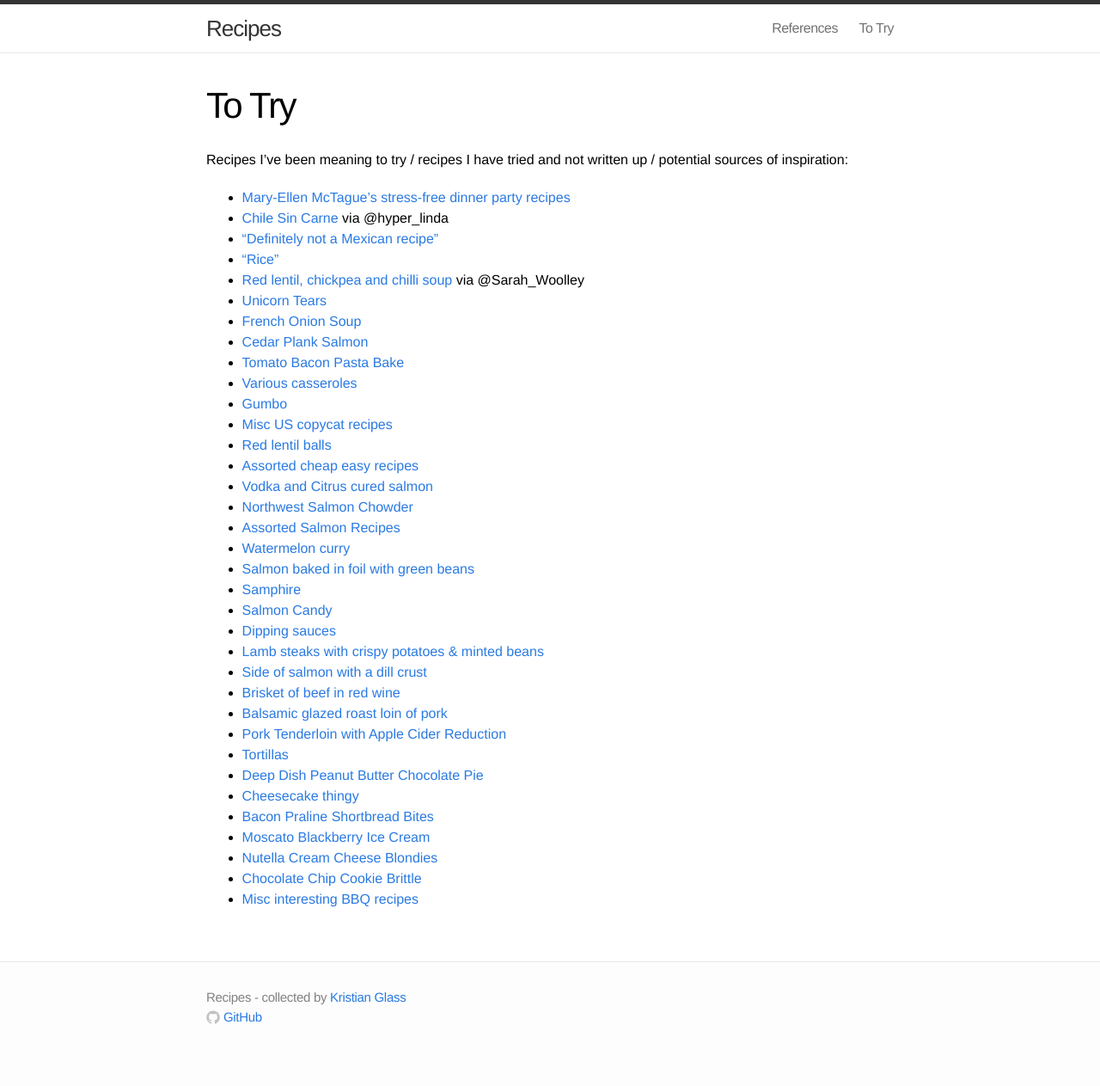
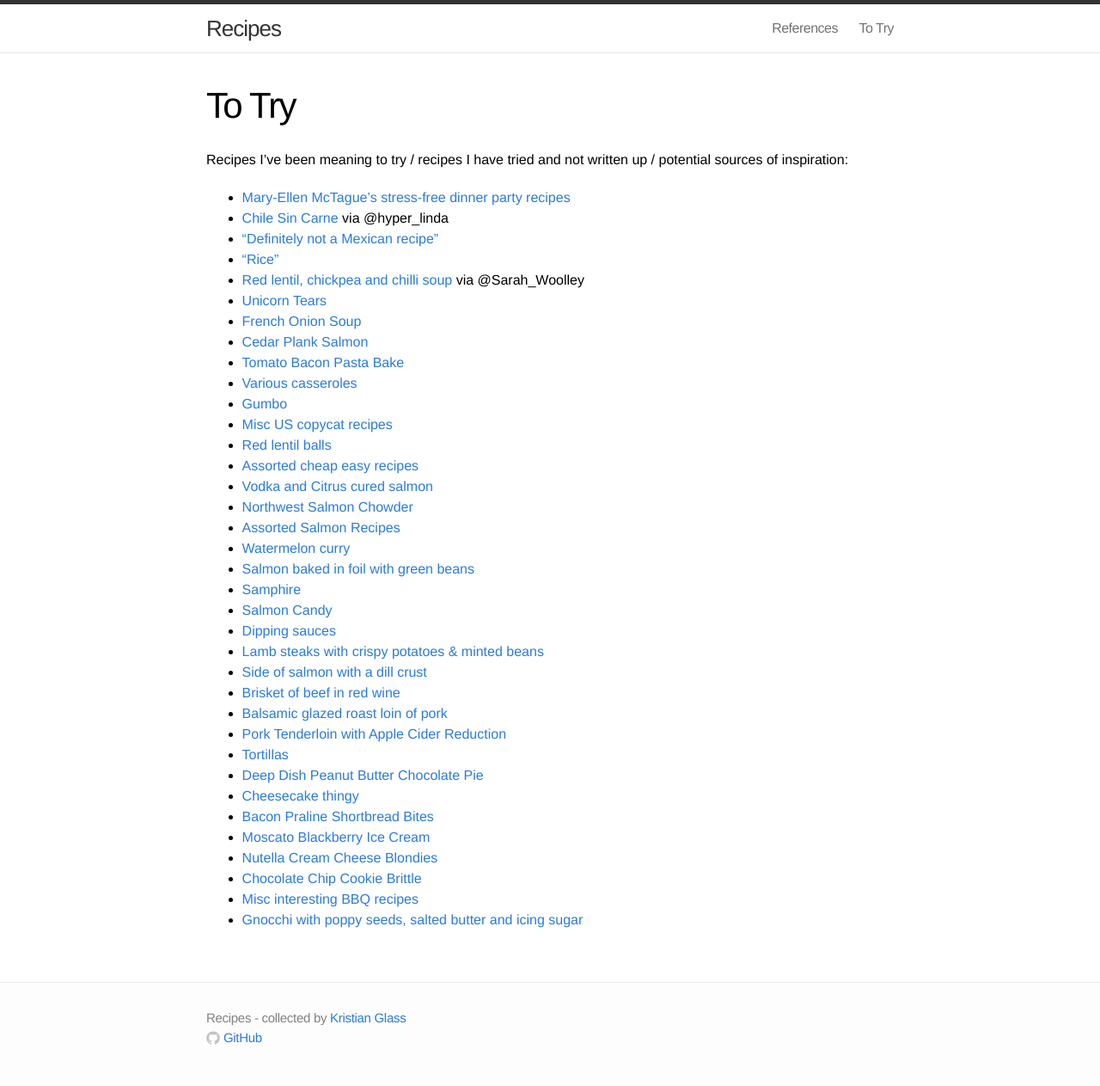
Before and after one commit to doismellburning/recipes, a Jekyll site: the page built from www/to-try.md, in a window 1280 px wide. Shown: the whole page at 86% size. Built offline with Jekyll 4.4.1, drawn with Linux system fonts in a browser that asks for light colours; before the commit the page ends 1239 px from its top, so only the background shows below that.

Commit message:
Fun gnocchi

```diff
--- a/www/to-try.md
+++ b/www/to-try.md
@@ -40,3 +40,4 @@ Recipes I've been meaning to try / recipes I have tried and not written up / pot
 * [Nutella Cream Cheese Blondies](http://sugarspunrun.com/nutella-cream-cheese-blondie-bars)
 * [Chocolate Chip Cookie Brittle](http://sugarspunrun.com/chewy-chocolate-chip-cookie-brittle)
 * [Misc interesting BBQ recipes](https://www.reddit.com/r/Cooking/comments/38edgm/what_is_the_oddest_thing_you_like_cooking_on_a/)
+* [Gnocchi with poppy seeds, salted butter and icing sugar](http://www.msmarmitelover.com/2015/07/a-czech-recipe-gnocchi-with-poppy-seeds.html)
```
